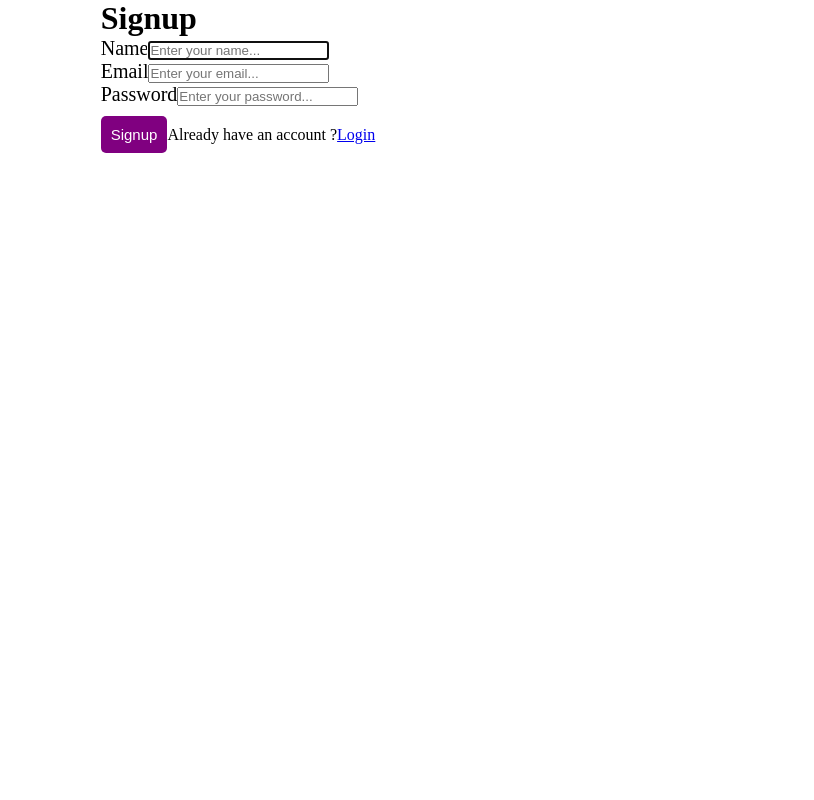
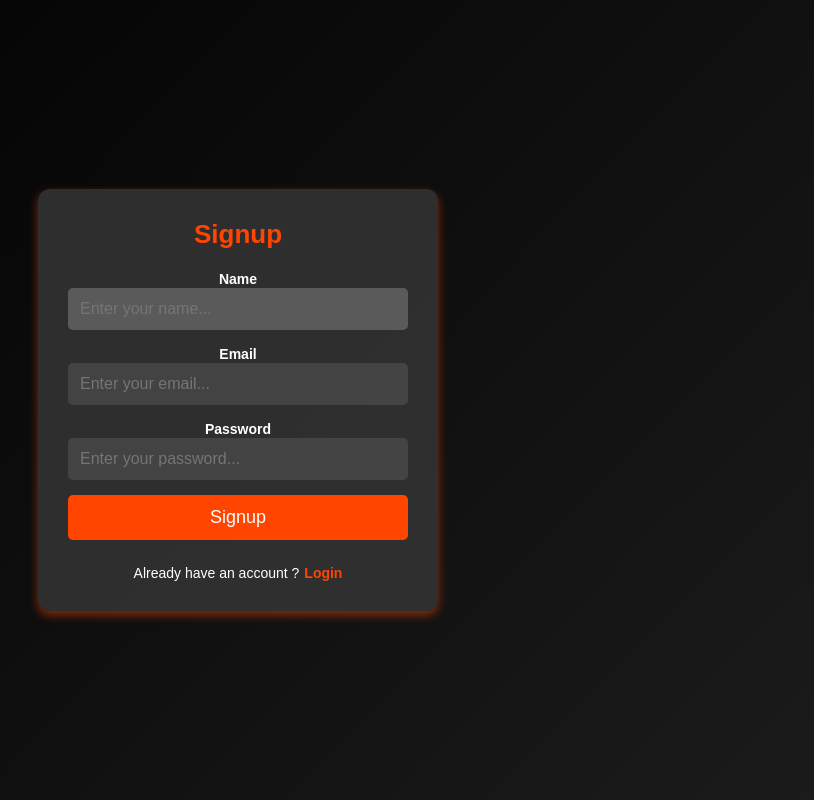
Before and after one commit to ParthKasliwal/Expense-manager, a React (Create React App) app in the folder frontend/: page /signup in a window 1280 px wide. Shown: the whole page, without its empty margins (402-1216 px from the left). Built offline with nearby package versions, Linux system fonts and the light colour scheme.

Commit message:
Update index.css

```diff
--- a/frontend/src/index.css
+++ b/frontend/src/index.css
@@ -1,127 +1,331 @@
-
+/* Reset and Box Model */
 *,
 ::before,
-::after{
+::after {
   box-sizing: border-box;
   padding: 0;
   margin: 0;
 }
 
-label{
-  font-size: 20px;
+html, body {
+  height: 100vh;
+  width: 100vw;
+  display: flex;
+  justify-content: center;
+  align-items: center;
+  background: linear-gradient(135deg, #000000, #1c1c1c);
+  font-family: 'Arial', sans-serif;
+  color: #ffffff;
+  overflow: hidden;
 }
 
-html,
-body{
-  height: 100vh;
-  width: 100vw;
+/* Login Page */
+.container1 {
+  width: 400px;
+  padding: 30px;
+  background: rgba(50, 50, 50, 0.9);
+  border-radius: 12px;
+  box-shadow: 0 4px 10px rgba(255, 69, 0, 0.5);
+  text-align: center;
 }
 
-body{
-  display: flex;
-  justify-content: center;
-  /* align-items: center; */
+h1 {
+  color: #ff4500;
+  margin-bottom: 20px;
+  font-size: 26px;
 }
 
-.container{
-  background-color: #FFF;
-  padding: 32px 48px;
-  border-radius: 10px;
-  width: 100%;
-  max-width: 400px;
-  box-shadow: 8px 8px 24px 0px rgba(66, 68, 90, 1);
+form {
+  display: flex;
+  flex-direction: column;
+  gap: 15px;
 }
 
-.container > h1{
-  margin-bottom: 20px;
+/* Style input fields */
+label {
+  text-align: left;
+  font-size: 14px;
+  font-weight: bold;
+  color: #ffffff;
 }
 
-.container > form{
+input {
+  width: 100%;
+  padding: 12px;
+  font-size: 16px;
+  border: none;
+  border-radius: 5px;
+  background: rgba(70, 70, 70, 0.9);
+  color: white;
+  transition: all 0.3s;
+}
+
+input:focus {
+  background: rgba(90, 90, 90, 1);
+  outline: none;
+}
+
+/* Style login button */
+button {
+  width: 100%;
+  padding: 12px;
+  font-size: 18px;
+  background: #ff4500;
+  color: white;
+  border: none;
+  border-radius: 5px;
+  cursor: pointer;
+  transition: transform 0.2s, box-shadow 0.2s;
+}
+
+button:hover {
+  transform: scale(1.05);
+  box-shadow: 0 4px 10px rgba(255, 69, 0, 0.7);
+}
+
+/* Signup link */
+span {
+  font-size: 14px;
+  color: #ffffff;
+  margin-top: 10px;
+}
+
+span a {
+  color: #ff4500;
+  font-weight: bold;
+  text-decoration: none;
+  margin-left: 5px;
+}
+
+span a:hover {
+  text-decoration: underline;
+}
+
+
+/* Main Container - Full-Screen */
+.container {
+  display: flex;
+  width: 90vw;
+  height: 90vh;
+  padding: 20px;
+  gap: 20px;
+}
+
+/* Left Section - Expense Details & Form */
+.left-section {
+  width: 45%;
   display: flex;
   flex-direction: column;
-  gap: 10px;
+  gap: 20px;
 }
 
-.container div{
+.user-section {
+  width: 100%;
   display: flex;
-  flex-direction: column;
+  justify-content: space-between;
+  align-items: center;
+  background: rgba(50, 50, 50, 0.9);
+  padding: 20px;
+  border-radius: 12px;
+  font-size: 22px;
+  font-weight: bold;
+  box-shadow: 0 4px 10px rgba(255, 69, 0, 0.5);
 }
 
-.container input{
-  width: 100%;
-  font-size: 20px;
-  padding: 10px;
-  border: none;
-  outline: none;
-  border-bottom: 1px solid black;
+.user-section h1 {
+  color: #ff4500;
 }
 
-.container input::placeholder{
-  font-size: 12px;
-  font-style: italic;
+.user-section button {
+  background: #ff4500;
+  color: white;
+  border: none;
+  padding: 10px 15px;
+  font-size: 18px;
+  cursor: pointer;
+  border-radius: 8px;
+  transition: background 0.3s;
 }
 
-button{
-  background-color: purple;
-  border: none;
-  font-size: 15px;
-  color: white;
-  border-radius: 5px;
-  padding: 10px;
-  cursor: pointer;
-  margin: 10px 0;
+.user-section button:hover {
+  background: #e63e00;
 }
 
-.user-section{
+.top-section{
   display: flex;
+  align-items: center;
   justify-content: space-between;
 }
 
-/* Minimal styling for the expense list */
+.top-section h1{
+  padding-left: 25px;
+}
+
+.top-section h1 span {
+  color: orange;
+  font-size: 40px;
+}
+
+
+.logout-btn {
+  background-color: #ff5722;
+  color: white;
+  border: none;
+  padding: 10px 15px;
+  border-radius: 10px;
+  cursor: pointer;
+  font-size: 16px;
+  width: 10%;
+}
+
+.logout-btn:hover {
+  background-color: #e64a19;
+}
+
+
+/* Expense Details - Balanced Layout */
+.details-container {
+  width: 100%;
+  padding: 40px;
+  background: rgba(70, 70, 70, 0.9);
+  border-radius: 12px;
+  text-align: center;
+  font-size: 26px;
+  font-weight: bold;
+  box-shadow: 0 4px 10px rgba(255, 69, 0, 0.5);
+  display: flex;
+  flex-direction: column;
+  gap: 30px;
+}
+
+/* Amounts Section */
+.amounts-container {
+  display: flex;
+  justify-content: space-between;
+  align-items: center;
+  margin-top: 30px;
+  font-size: 24px;
+  padding: 20px;
+  background: rgba(50, 50, 50, 0.9);
+  border-radius: 8px;
+  gap: 40px;
+}
+
+.income-amount {
+  color: #00ff7f;
+  font-weight: bold;
+  font-size: 22px;
+}
+
+.expense-amount {
+  color: #ff4500;
+  font-weight: bold;
+  font-size: 22px;
+}
+
+/* Expense Form Box */
+.expense-form {
+  width: 100%;
+  padding: 10px;
+  background: rgba(50, 50, 50, 0.9);
+  border-radius: 12px;
+  text-align: center;
+  box-shadow: 0 4px 10px rgba(255, 69, 0, 0.5);
+  display: flex;
+  flex-direction: column;
+  gap: 20px;
+}
+
+.expense-form input {
+  width: 100%;
+  font-size: 18px;
+  padding: 12px;
+  border: none;
+  border-radius: 5px;
+  outline: none;
+  background: rgba(70, 70, 70, 0.9);
+  color: white;
+  transition: all 0.3s;
+}
+
+.expense-form input:focus {
+  background: rgba(90, 90, 90, 1);
+}
+
+/* Add Expense Button */
+.expense-form button {
+  width: 40%;
+  background: #ff4500;
+  border: none;
+  font-size: 18px;
+  padding: 12px;
+  margin: 20px 28%;
+  border-radius: 8px;
+  color: white;
+  cursor: pointer;
+  transition: transform 0.2s, box-shadow 0.2s;
+}
+
+.expense-form button:hover {
+  transform: scale(1.05);
+  box-shadow: 0 4px 10px rgba(255, 69, 0, 0.7);
+}
+
+/* Right Section - Bigger for Expense List */
+.right-section {
+  width: 55%;
+  height: 100%;
+  overflow-y: auto;
+  padding: 25px;
+  background: rgba(50, 50, 50, 0.9);
+  border-radius: 12px;
+}
+
+/* Expense List */
 .expense-list {
-  font-family: Arial, sans-serif;
+  margin-top: 20px;
+  font-size: 20px;
 }
 
 .expense-item {
   display: flex;
   justify-content: space-between;
   align-items: center;
-  border-bottom: 1px solid #ccc;
+  padding: 15px;
+  background: rgba(70, 70, 70, 0.9);
+  border-radius: 8px;
+  margin-bottom: 12px;
+  transition: transform 0.3s;
+  font-size: 20px;
+}
+
+.expense-item:hover {
+  transform: scale(1.05);
 }
 
 .expense-description {
+  flex: 1;
+  font-size: 18px;
+  padding-left: 10px;
+}
+
+.expense-amount {
+  font-size: 18px;
   font-weight: bold;
 }
 
 .delete-button {
-  background-color: #e74c3c;
+  background-color: #ff4500;
   color: white;
   border: none;
-  padding: 4px 7px;
-  font-size: 15px;
+  padding: 7px 12px;
+  font-size: 16px;
   cursor: pointer;
-  border-radius: 3px;
+  border-radius: 6px;
+  transition: background 0.3s;
+  width: 5%;
 }
 
 .delete-button:hover {
-  background-color: #c0392b;
+  background-color: #e63e00;
 }
-
-.amounts-container {
-  display: flex;
-  justify-content: space-between;
-  align-items: center;
-  margin: 20px 0;
-  font-family: Arial, sans-serif;
-  font-size: 18px;
-}
-
-.income-amount {
-  color: #27ae60;
-  font-weight: bold;
-}
-
-.expense-amount{
-  color: #c0392b;
-  font-weight: bold;
-}
```
